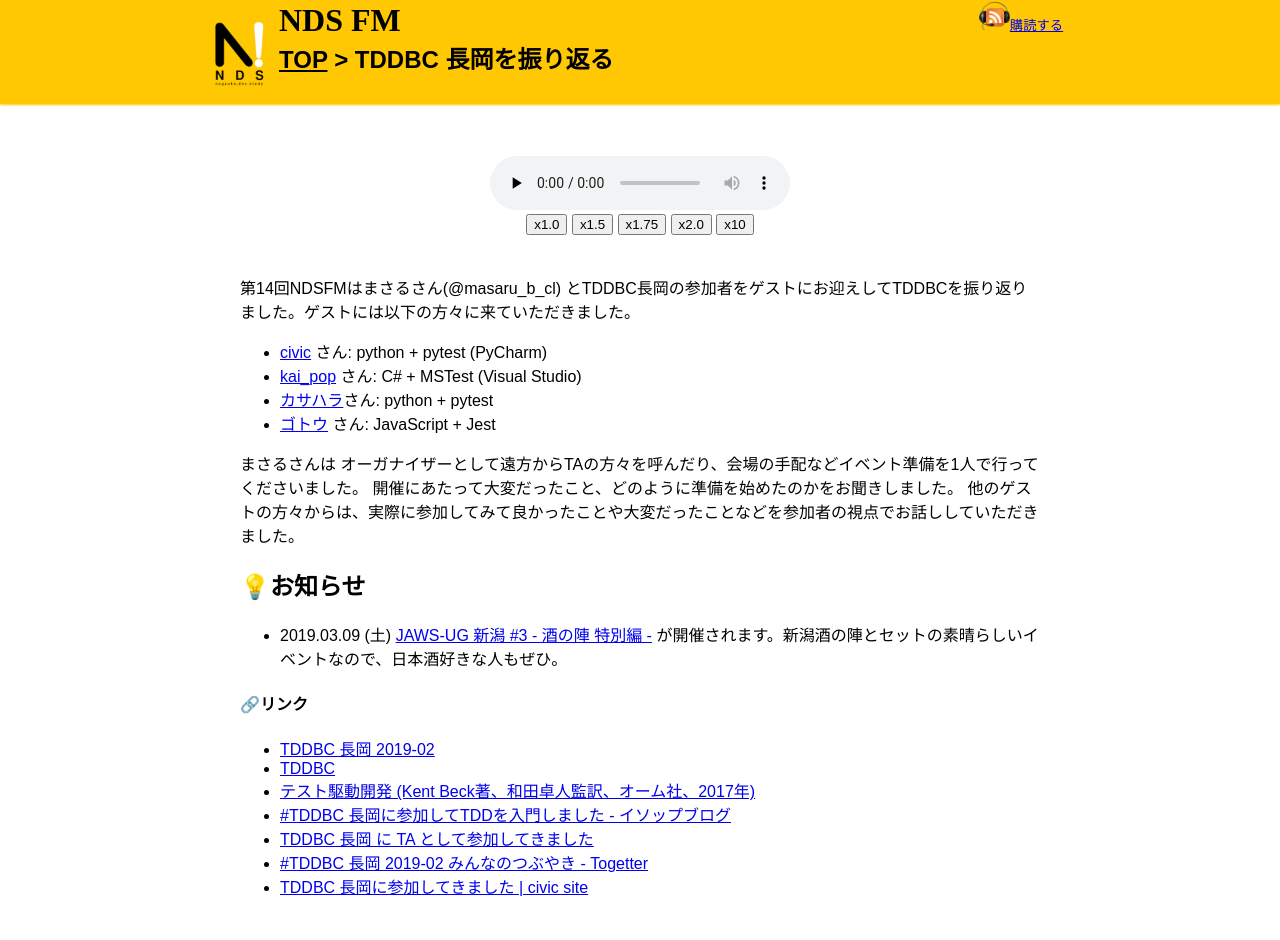
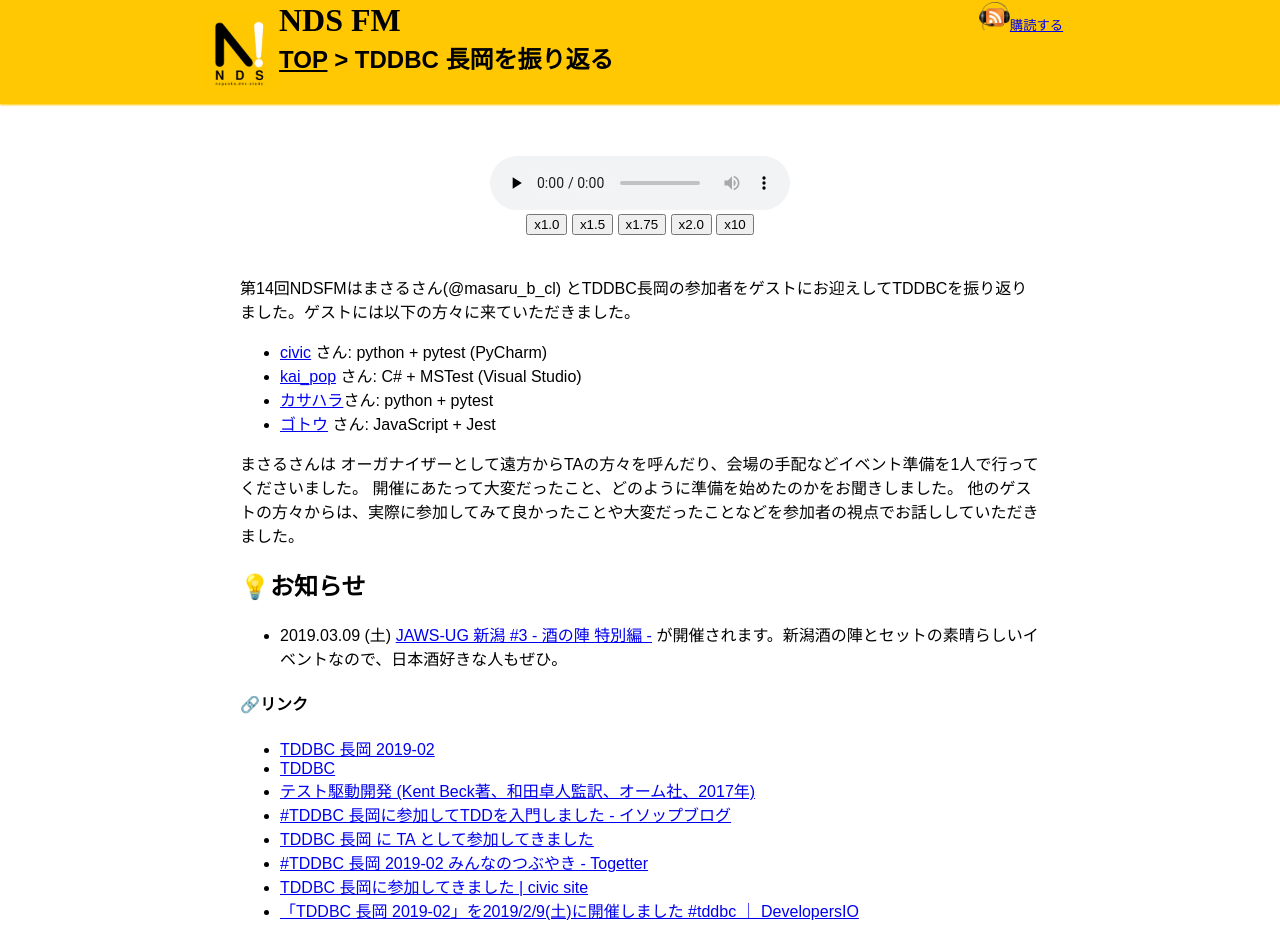
Before and after one commit to NagaokaDevelopersStudy/ndsfm, a Jekyll site: the page built from docs/_posts/2019-03-05-014.md, in a window 1280 px wide. Built offline with Jekyll 4.4.1, drawn with Linux system fonts in a browser that asks for light colours; some web fonts are replaced; before the commit the page ends 916 px from its top, so only the background shows below that.

Commit message:
TDDBCのレポートリンクを追加

```diff
--- a/docs/_posts/2019-03-05-014.md
+++ b/docs/_posts/2019-03-05-014.md
@@ -24,7 +24,8 @@
     url: https://togetter.com/li/1318049
   - title: TDDBC 長岡に参加してきました | civic site
     url: https://www.civic-apps.com/2019/02/11/tddbc-2019-02/
-
+  - title: "「TDDBC 長岡 2019-02」を2019/2/9(土)に開催しました #tddbc ｜ DevelopersIO"
+    url: https://dev.classmethod.jp/event/tddbc-nagaoka-2019-02-report/
 
 ---
 
```
